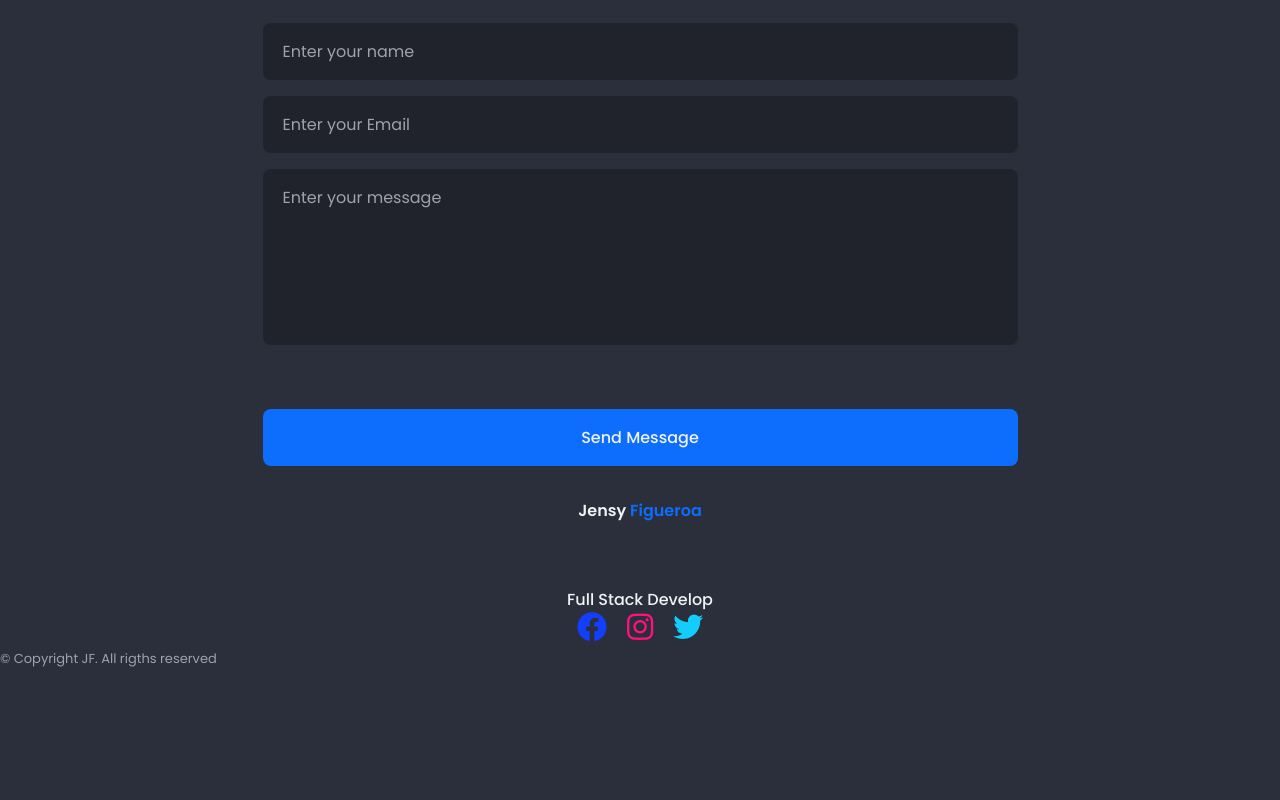
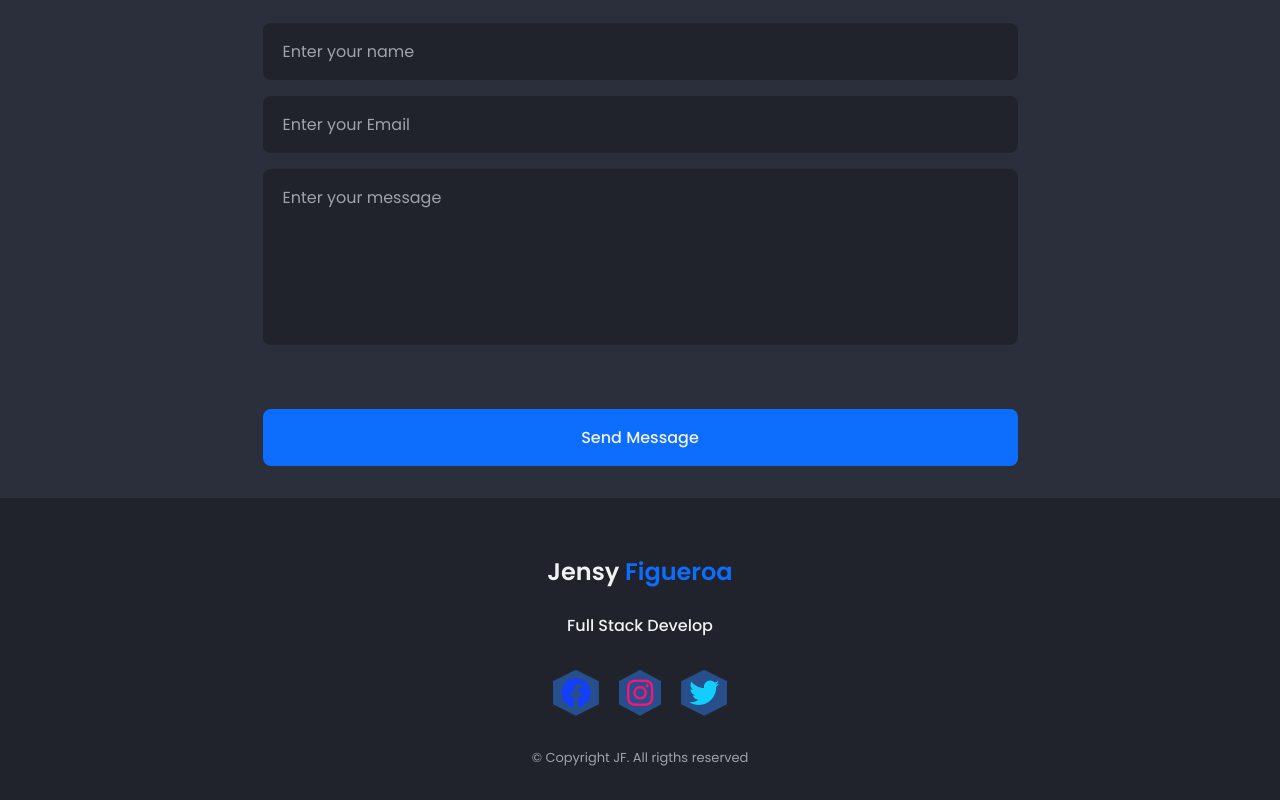
Before and after one commit to JensyFigueroa/portfolio, a React (Vite) app: page / in a window 1280 px wide. Shown: the part 3569-4369 px from the top of the page. Before the commit the page ends 4239 px from the top, so only its background shows below. Built offline with nearby package versions, Linux system fonts and the light colour scheme.

Commit message:
added footer

```diff
--- a/src/components/page/footer/Footer.jsx
+++ b/src/components/page/footer/Footer.jsx
@@ -3,8 +3,8 @@ import styles from './Footer.module.css'
 
 const Footer = () => {
     return (
-        <div className={styles.Footter}>
-            <div className={`${styles.footterContainer} container grid`}>
+        <div className={styles.footter}>
+            <div className={`${styles.footterContainer} container /* grid */`}>
                 <h1 className={styles.footterTitle}>Jensy <span>Figueroa</span></h1>
                 <h2 className={styles.footterEducation}>
                     Full Stack Develop
@@ -12,21 +12,23 @@ const Footer = () => {
             </div>
 
             <div className={styles.footterSocial}>
-                <Link to={'https://www.facebook.com/'} target='_blank' className={styles.foortterSocialLink}>
-                    <i style={{fontSize:'30px', color:'#133efc'}} className="fa-brands fa-facebook"></i>
+                <Link to={'https://www.facebook.com/'} target='_blank' className={styles.footterSocialLink}>
+                    <i style={{ fontSize: '30px', color: '#133efc' }} className="fa-brands fa-facebook"></i>
                 </Link>
-                <Link to={'https://www.instagram.com'} target='_blank' className={styles.foortterSocialLink}>
-                    <i style={{fontSize:'30px', color:'#fc137c'}} className="fa-brands fa-instagram"></i>
+                <Link to={'https://www.instagram.com'} target='_blank' className={styles.footterSocialLink}>
+                    <i style={{ fontSize: '30px', color: '#fc137c' }} className="fa-brands fa-instagram"></i>
                 </Link>
-                <Link to={'https://twitter.com/?lang=es'} target='_blank' className={styles.foortterSocialLink}>
-                    <i style={{fontSize:'30px', color:'#13cdfc'}} className="fa-brands fa-twitter"></i>
+                <Link to={'https://twitter.com/?lang=es'} target='_blank' className={styles.footterSocialLink}>
+                    <i style={{ fontSize: '30px', color: '#13cdfc' }} className="fa-brands fa-twitter"></i>
                 </Link>
 
             </div>
 
-            <span className={styles.footterCopy}>
-                &#169; Copyright JF. All rigths reserved
-            </span>
+            <div className={styles.footterCopy}>
+                <span>
+                    &#169; Copyright JF. All rigths reserved
+                </span>
+            </div>
         </div>
     )
 }
--- a/src/components/page/footer/Footer.module.css
+++ b/src/components/page/footer/Footer.module.css
@@ -9,9 +9,9 @@
 }
 
 .footterTitle{
-    font-size: var(--h1--font-size);
+    font-size: var(--h2-font-size);
     font-weight: var(--font-semi-bold);
-    margin-bottom: 2.5rem;
+    /* margin-bottom: .25rem; */
 }
 
 .footterTitle span{
@@ -26,6 +26,7 @@
     display: flex;
     justify-content: center;
     column-gap: 1.25rem;
+    margin-top: 2rem;
 }
 
 .footterSocialLink{
@@ -43,6 +44,7 @@
 }
 
 .footterCopy{
+    text-align: center;
     font-size: var(--smaller-font-size);
     margin-top: 2rem;
 }
--- a/src/components/page/main/Main.jsx
+++ b/src/components/page/main/Main.jsx
@@ -261,7 +261,7 @@ const Main = () => {
 
                             <input type="email" name='userEmail' placeholder='Enter your Email' required className={styles.contactInput} />
 
-                            <textarea className={styles.contactInput}  name="userProject" placeholder='Enter your message' id="" cols="50" rows="10" required></textarea>
+                            <textarea className={styles.contactInput}  name="message" placeholder='Enter your message' id="" cols="50" rows="10" required></textarea>
 
                             <p className="contactMessage" id="contactMessage">{msgSend}
 
```
